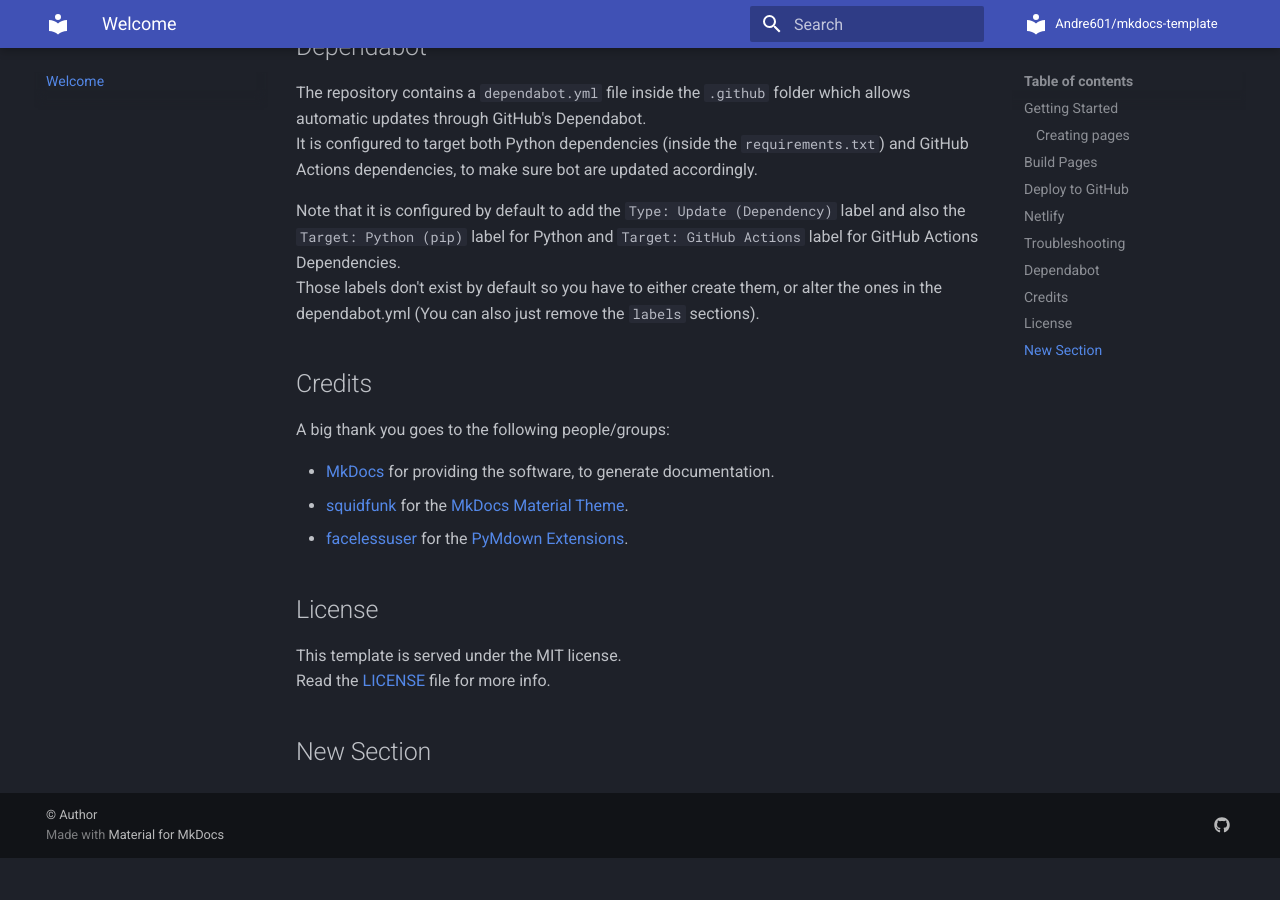
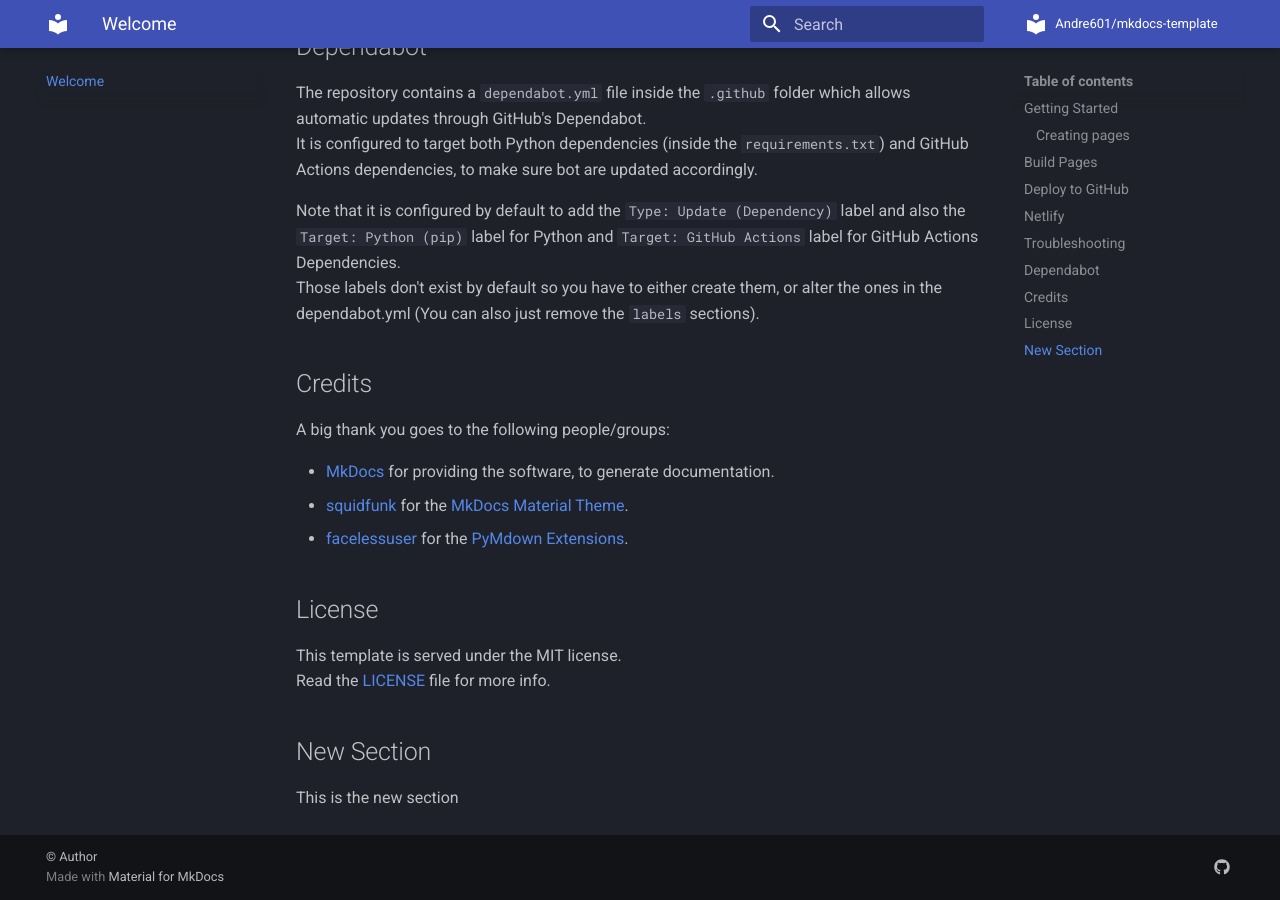
Before and after one commit to manojmandya07/Watsapp-Web-documentation, an MkDocs documentation site: the page built from docs/index.md, in a window 1280 px wide and 900 px high, scrolled down 2216 px. Built offline with MkDocs 1.6.1 and Material for MkDocs 9.7.7, drawn with Linux system fonts in a browser that asks for light colours; comment, search, counter and statistics services are not loaded; before the commit the page ends 3074 px from its top, so only the background shows below that.

Commit message:
Update index.md

```diff
--- a/docs/index.md
+++ b/docs/index.md
@@ -90,3 +90,5 @@ This template is served under the MIT license.
 Read the [LICENSE] file for more info.
 
 ## New Section
+
+This is the new section
```
